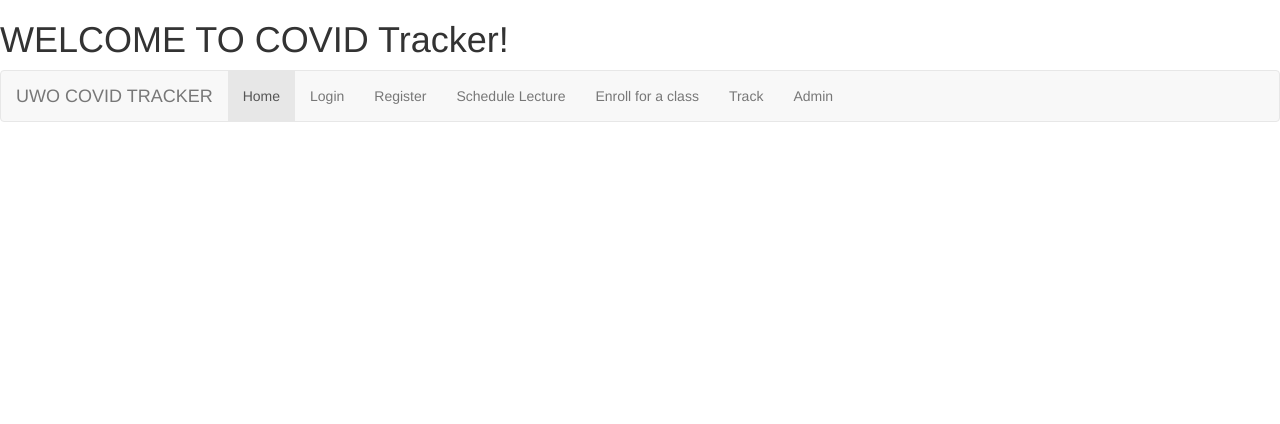
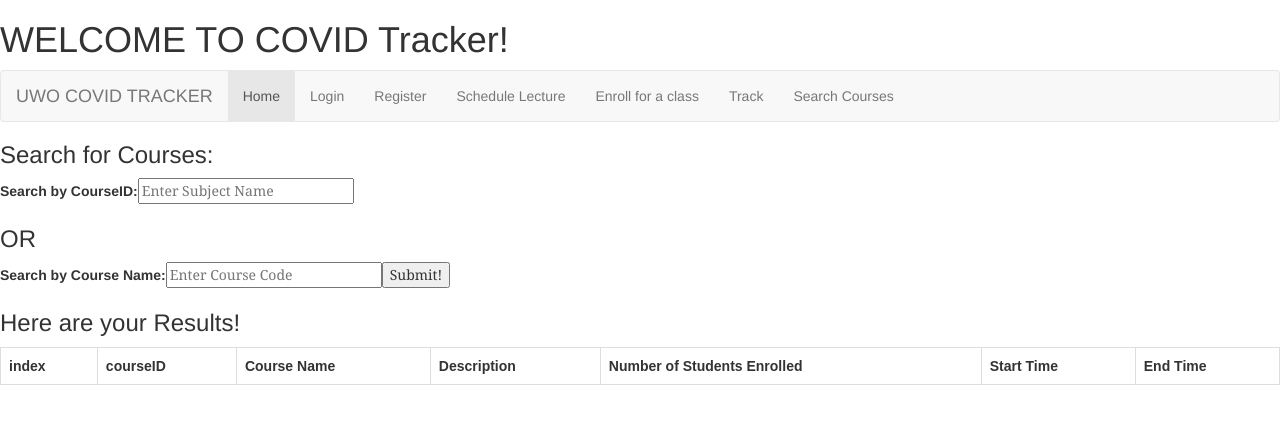
Before and after one commit to EricKogut/SQL-Covid-Application, an Angular app in the folder assignment4/frontend/covid-tracker/: page /search in a window 1280 px wide. Before the commit this address led to /. Shown: the top 424 px of the page. Built offline with nearby package versions, Linux system fonts and the light colour scheme.

Commit message:
Search table added

```diff
--- a/assignment4/frontend/covid-tracker/src/app/app.module.ts
+++ b/assignment4/frontend/covid-tracker/src/app/app.module.ts
@@ -8,13 +8,15 @@ import { DashboardComponent } from './dashboard/dashboard.component';
 import { ScheduleLecturesComponent } from './schedule-lectures/schedule-lectures.component';
 import { NavigationComponent } from './navigation/navigation.component';
 import {RouterModule } from '@angular/router';
+import { SearchComponent } from './search/search.component';
 
 @NgModule({
   declarations: [
     AppComponent,
     DashboardComponent,
     ScheduleLecturesComponent,
-    NavigationComponent
+    NavigationComponent,
+    SearchComponent
   ],
   imports: [
     BrowserModule,
@@ -24,6 +26,7 @@ import {RouterModule } from '@angular/router';
     RouterModule.forRoot([
       {path: 'schedule', component: ScheduleLecturesComponent },
       {path: 'login', component: DashboardComponent },
+      {path: 'search', component: SearchComponent}
     ])
   ],
   providers: [],
--- a/assignment4/frontend/covid-tracker/src/app/covid.service.ts
+++ b/assignment4/frontend/covid-tracker/src/app/covid.service.ts
@@ -17,4 +17,14 @@ export class CovidService {
     return this.http.get<any[]>(baseUrl+"/api/classrooms/"+ capacity);
   };
 
+  //get search results by courseID
+  getSearchResultsCourseID(courseID: string){
+    return this.http.get<any[]>(baseUrl+"/api/search/courseID/"+ courseID);
+  };
+
+  //get search results by courseID
+  getSearchResultsCourseName(courseName: string){
+    return this.http.get<any[]>(baseUrl+"/api/search/courseName/"+ courseName);
+  };
+
 }
--- a/assignment4/frontend/covid-tracker/src/app/navigation/navigation.component.html
+++ b/assignment4/frontend/covid-tracker/src/app/navigation/navigation.component.html
@@ -22,7 +22,7 @@
       <li><a routerLink="/schedule">Schedule Lecture</a></li>
       <li><a routerLink="/enroll">Enroll for a class</a></li>
       <li><a routerLink="/track">Track</a></li>
-      <li><a routerLink="/admin">Admin</a></li>
+      <li><a routerLink="/search">Search Courses</a></li>
     </ul>
   </div>
 </nav>
--- /dev/null
+++ b/assignment4/frontend/covid-tracker/src/app/search/search.component.css
@@ -0,0 +1,20 @@
+body, input[type="text"], button {
+    color: #333;
+    font-family: Cambria, Georgia;
+  }
+
+  table {
+    font-family: arial, sans-serif;
+    border-collapse: collapse;
+    width: 100%;
+  }
+
+  td, th {
+    border: 1px solid #dddddd;
+    text-align: left;
+    padding: 8px;
+  }
+
+  tr:nth-child(even) {
+    background-color: #dddddd;
+  }
--- /dev/null
+++ b/assignment4/frontend/covid-tracker/src/app/search/search.component.html
@@ -0,0 +1,38 @@
+<h3>Search for Courses:</h3>
+
+<div>
+    <label>Search by CourseID: </label>
+    <input [(ngModel)] = "courseID" type="text" class = "searchBox" placeholder="Enter Subject Name">
+
+<h3> OR </h3>
+
+    <label>Search by Course Name: </label>
+    <input [(ngModel)] = "courseName" type="text" class = "searchBox" placeholder="Enter Course Code">
+
+    <button (click) = "getSearchResults()">Submit!</button>
+</div>
+
+
+<h3>Here are your Results!</h3>
+<table>
+    <tr>
+       <th>index</th>
+      <th>courseID</th>
+      <th>Course Name</th>
+      <th>Description</th>
+      <th>Number of Students Enrolled</th>
+      <th>Start Time</th>
+      <th>End Time</th>
+
+    </tr>
+    <tr *ngFor = "let x of result; let i = index">
+      <td>{{i}}</td>
+      <td>{{x.courseID}}</td>
+      <td>{{x.courseName}}</td>
+      <td>{{x.description}}</td>
+      <td>{{x.numberOfStudents}}</td>
+      <td>{{x.startTime}}</td>
+      <td>{{x.endTime}}</td>
+    </tr>
+
+  </table>
--- /dev/null
+++ b/assignment4/frontend/covid-tracker/src/app/search/search.component.ts
@@ -0,0 +1,50 @@
+import { Component, OnInit } from '@angular/core';
+import {CovidService } from '../covid.service';
+
+@Component({
+  selector: 'app-search',
+  templateUrl: './search.component.html',
+  styleUrls: ['./search.component.css']
+})
+export class SearchComponent implements OnInit {
+
+  courseName= '';
+  courseID = '';
+  result: any;
+
+
+  constructor(private covidService: CovidService) { }
+
+  ngOnInit(): void {
+  }
+
+
+  getSearchResults(){
+    if(this.courseName == ''){
+      //get search results by courseID
+      this.covidService.getSearchResultsCourseID(this.courseID).subscribe(response=>{
+        this.result =response;
+        console.log(response);
+
+      }, error=>{
+        alert(error.error);
+
+      });
+
+    }else{
+      //get search results by course name
+
+      this.covidService.getSearchResultsCourseName(this.courseName).subscribe(response=>{
+        this.result =response;
+        console.log(response);
+
+      }, error=>{
+        alert(error.error);
+
+      });
+
+    }
+
+  };
+
+}
```
Also changed, not shown: 1 other file (tests, documents, lock files or other folders).
